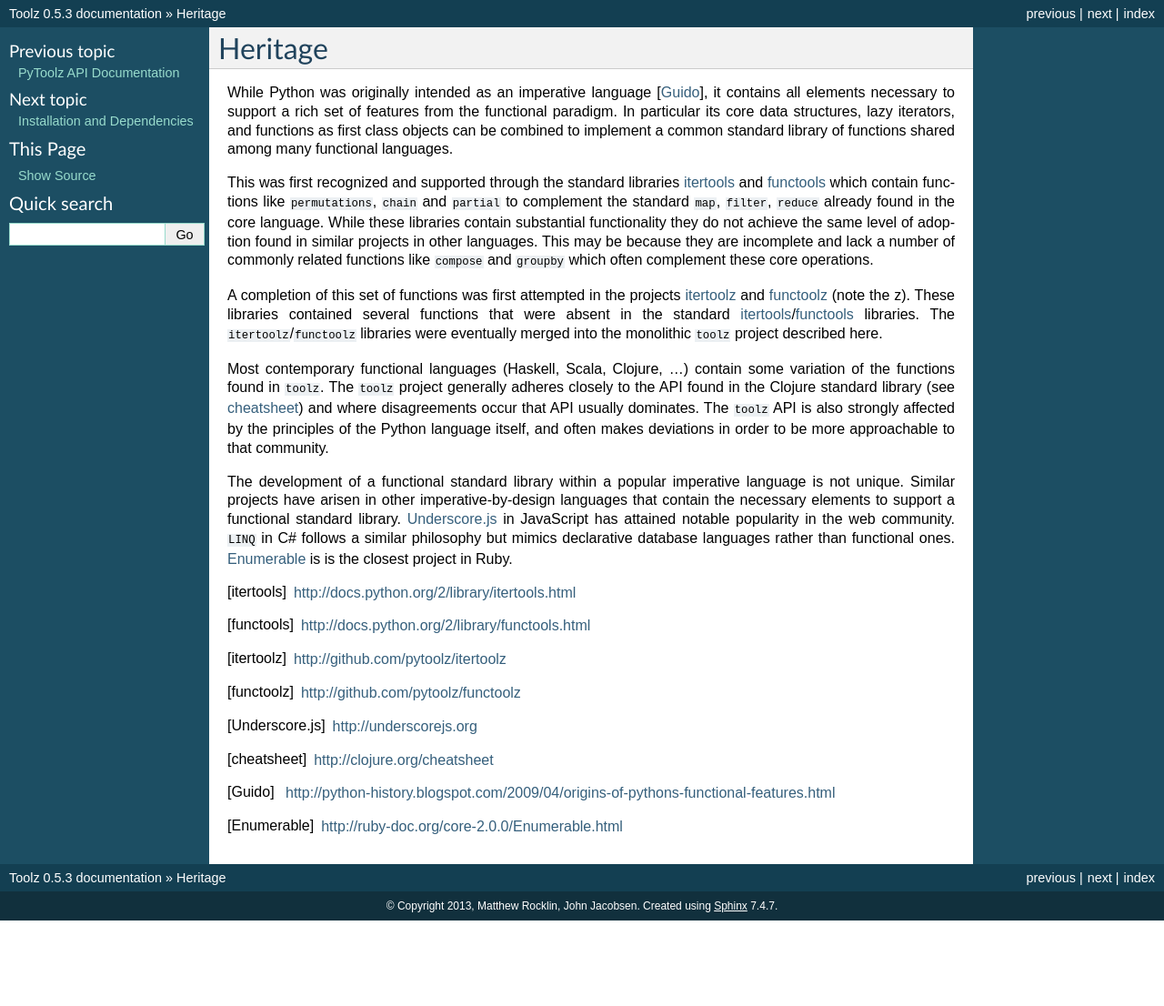
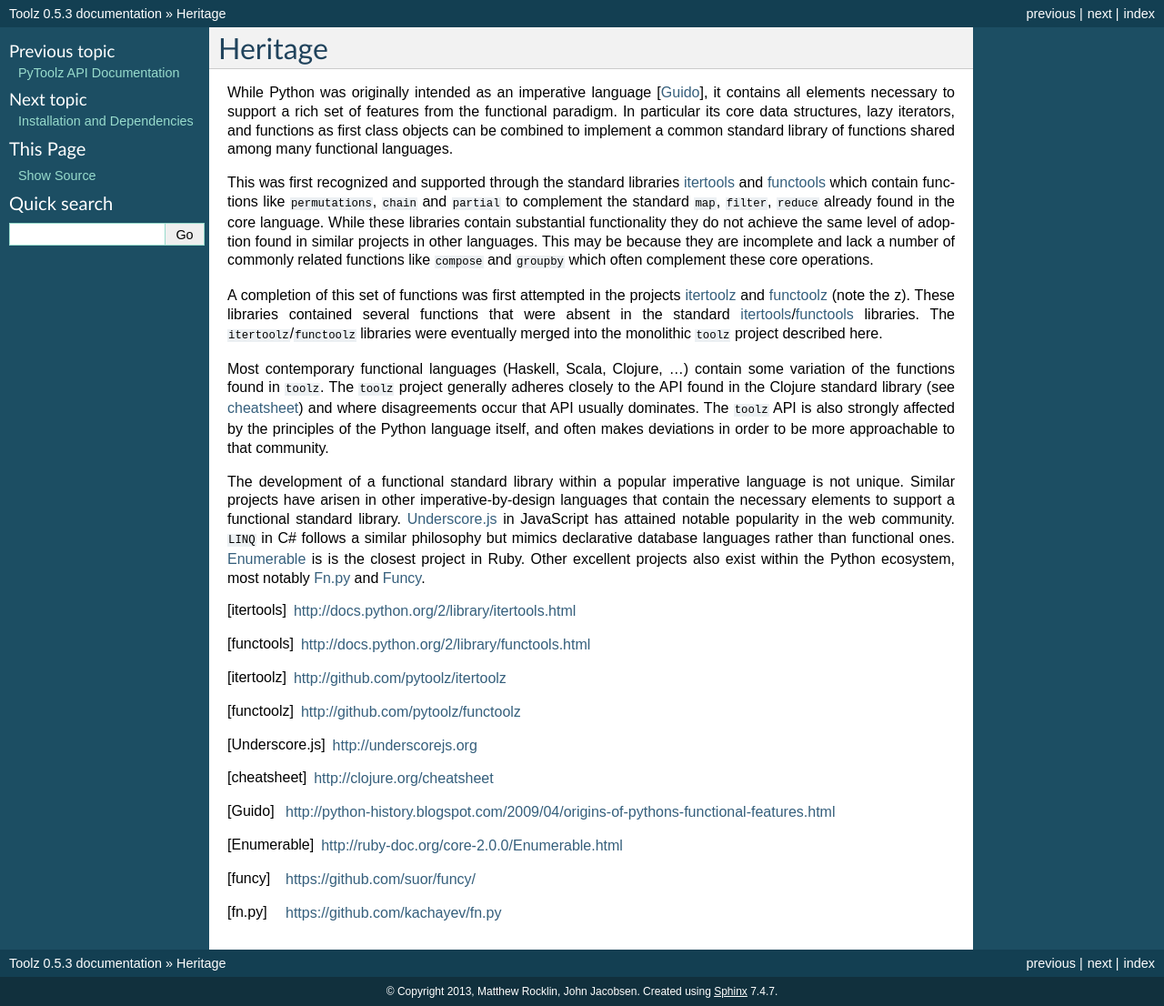
Before and after one commit to pytoolz/toolz, a Sphinx documentation site: the page built from doc/source/heritage.rst, in a window 1280 px wide. Shown: the whole page at 91% size. Built offline with Sphinx 7.4.7, drawn with Linux system fonts in a browser that asks for light colours; before the commit the page ends 1012 px from its top, so only the background shows below that.

Commit message:
add funcy and fn.py links to heritage

```diff
--- a/doc/source/heritage.rst
+++ b/doc/source/heritage.rst
@@ -36,7 +36,8 @@ imperative-by-design languages that contain the necessary elements to support a
 functional standard library.  Underscore.js_ in JavaScript has attained
 notable popularity in the web community.  ``LINQ`` in C# follows a similar
 philosophy but mimics declarative database languages rather than functional
-ones.  Enumerable_ is is the closest project in Ruby.
+ones.  Enumerable_ is is the closest project in Ruby.  Other excellent projects
+also exist within the Python ecosystem, most notably Fn.py_ and Funcy_.
 
 .. [itertools] http://docs.python.org/2/library/itertools.html
 .. [functools] http://docs.python.org/2/library/functools.html
@@ -46,3 +47,5 @@ ones.  Enumerable_ is is the closest project in Ruby.
 .. [cheatsheet] http://clojure.org/cheatsheet
 .. [Guido] http://python-history.blogspot.com/2009/04/origins-of-pythons-functional-features.html
 .. [Enumerable] http://ruby-doc.org/core-2.0.0/Enumerable.html
+.. [funcy] https://github.com/suor/funcy/
+.. [fn.py] https://github.com/kachayev/fn.py
```
